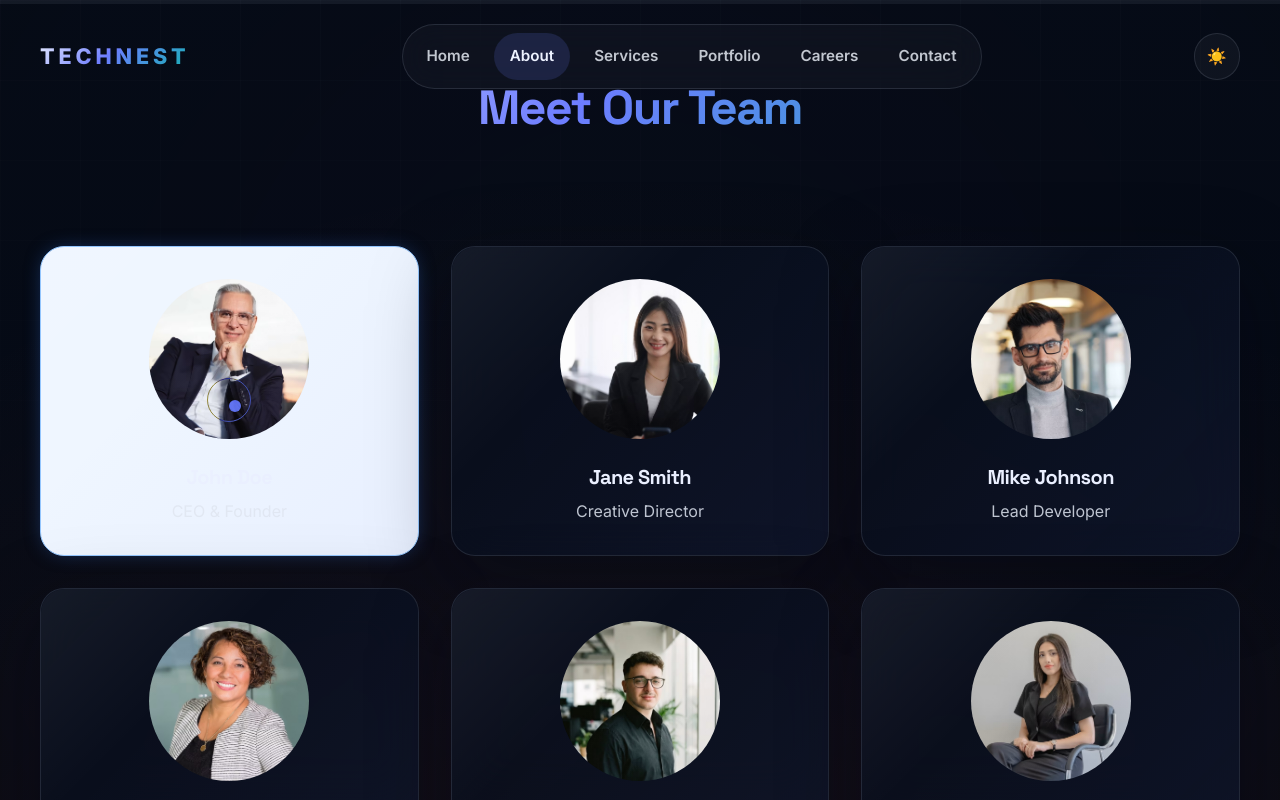
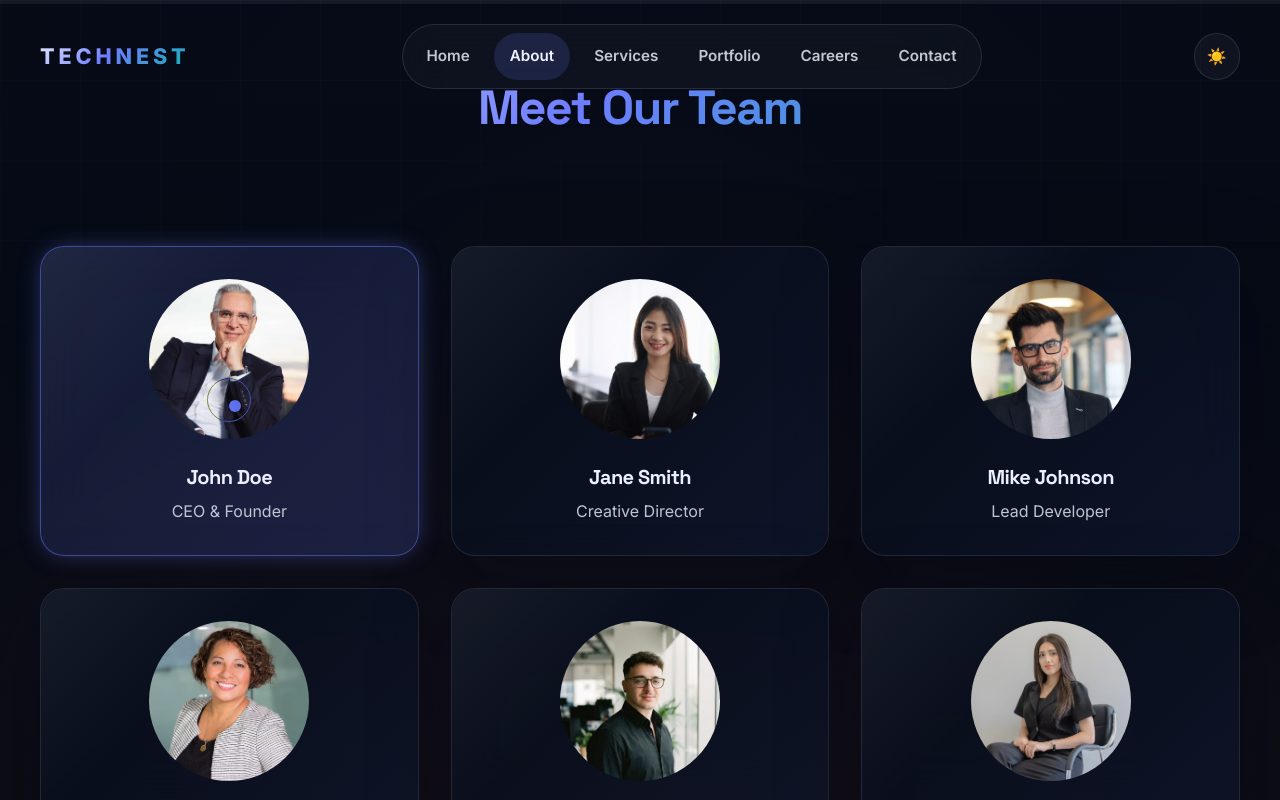
Before and after one commit to samiksha-2005/TechNest, a React (Vite) app: page /about in a window 1280 px wide. In both pictures the pointer is over the element 229 px from the left and 2440 px from the top of the page. Shown: the part 2040-2840 px from the top of the page. Built offline with nearby package versions, Linux system fonts and the light colour scheme.

Commit message:
initial commit

```diff
--- a/index.html
+++ b/index.html
@@ -11,7 +11,7 @@
     <!-- Font Awesome -->
     <link rel="stylesheet" href="https://cdnjs.cloudflare.com/ajax/libs/font-awesome/6.4.0/css/all.min.css" />
 
-    <title>CORPORATE - Digital Excellence</title>
+    <title>TECHNEST</title>
   </head>
   <body>
     <div id="root"></div>
--- a/src/index.css
+++ b/src/index.css
@@ -781,8 +781,8 @@
   box-shadow: 0 0 20px -6px rgba(59, 130, 246, 0.5) !important;
 }
 
-body .team-member:hover {
-  background: #eff6ff !important;
-  border-color: #93c5fd !important;
-  box-shadow: 0 0 20px -6px rgba(59, 130, 246, 0.5) !important;
+body:not(.light) .team-member:hover {
+  background: rgba(109, 125, 255, 0.14) !important;
+  border-color: rgba(109, 125, 255, 0.5) !important;
+  box-shadow: 0 0 24px -6px rgba(109, 125, 255, 0.55) !important;
 }
```
Also changed, not shown: 1 other file (tests, documents, lock files or other folders).
